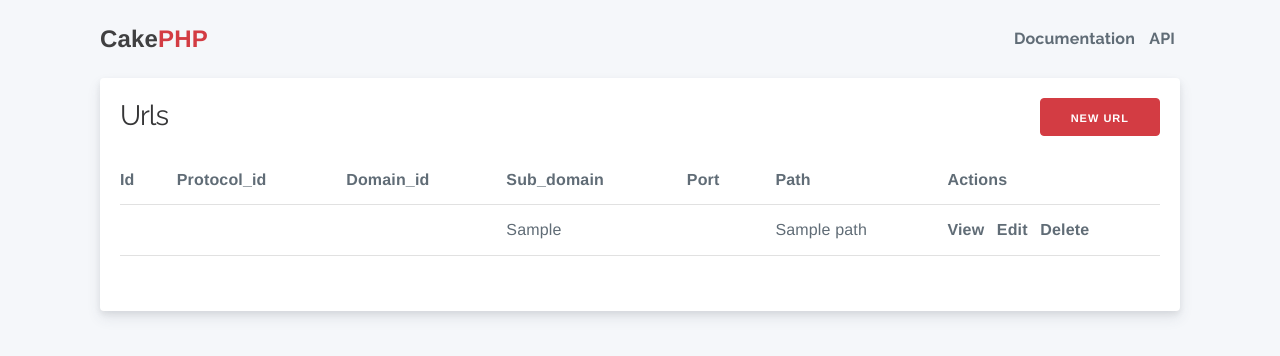
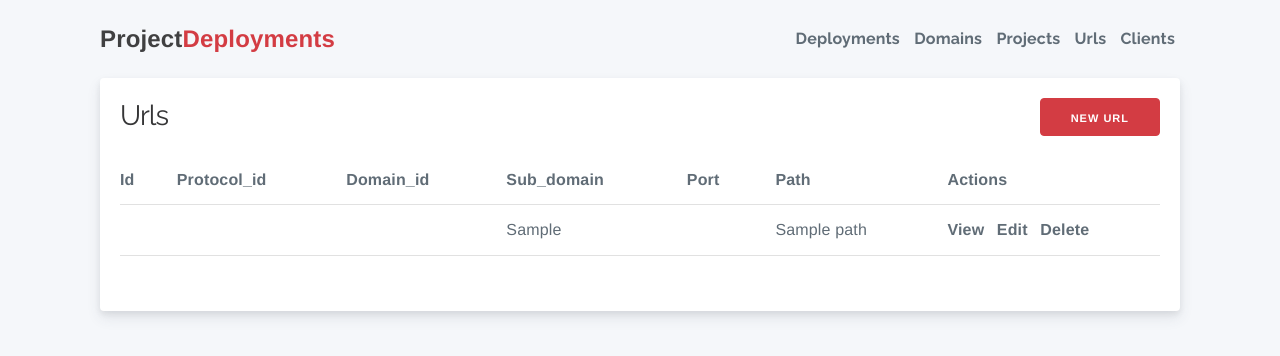
Before and after one commit to ChrisTaylorDeveloper/project-deployments, a CakePHP app: the page made by app/templates/Urls/index.php in a window 1280 px wide. Shown: the top 356 px of the page. Run offline with PHP 8.4 and a stand-in for CakePHP, Linux system fonts and the light colour scheme; the template is opened without the code that fills it: most values are stand-ins (such as "Sample title", 1, 10 or a date in 2020); some libraries are stand-ins or nearby versions.

Commit message:
Add some basic navigation.

```diff
--- a/app/templates/layout/default.php
+++ b/app/templates/layout/default.php
@@ -36,11 +36,14 @@ $cakeDescription = 'CakePHP: the rapid development php framework';
 <body>
     <nav class="top-nav">
         <div class="top-nav-title">
-            <a href="<?= $this->Url->build('/') ?>"><span>Cake</span>PHP</a>
+            <a href="<?= $this->Url->build('/') ?>"><span>Project</span>Deployments</a>
         </div>
         <div class="top-nav-links">
-            <a target="_blank" rel="noopener" href="https://book.cakephp.org/5/">Documentation</a>
-            <a target="_blank" rel="noopener" href="https://api.cakephp.org/">API</a>
+            <?php echo $this->Html->link('Deployments', '/deployments'); ?>
+            <?php echo $this->Html->link('Domains', '/domains'); ?>
+            <?php echo $this->Html->link('Projects', '/projects'); ?>
+            <?php echo $this->Html->link('Urls', '/urls'); ?>
+            <?php echo $this->Html->link('Clients', '/clients'); ?>
         </div>
     </nav>
     <main class="main">
```
